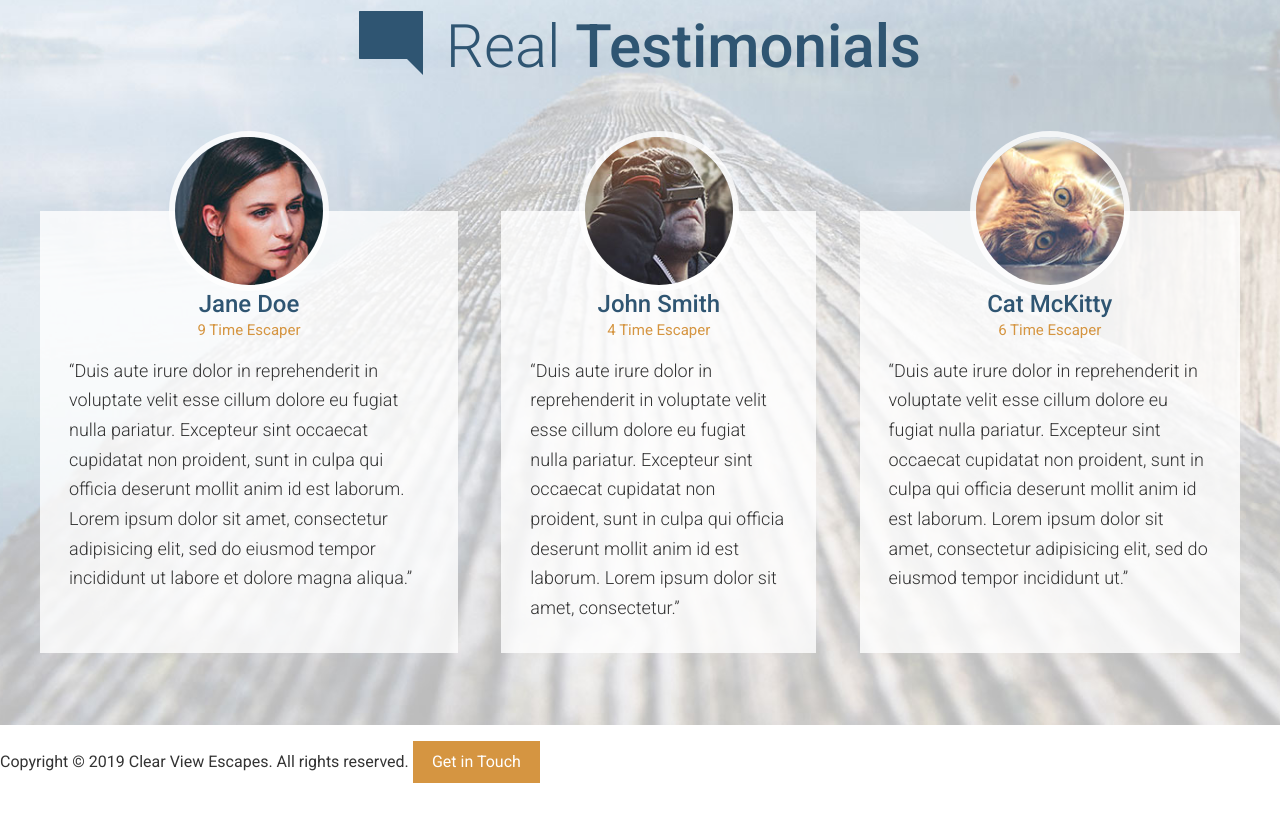
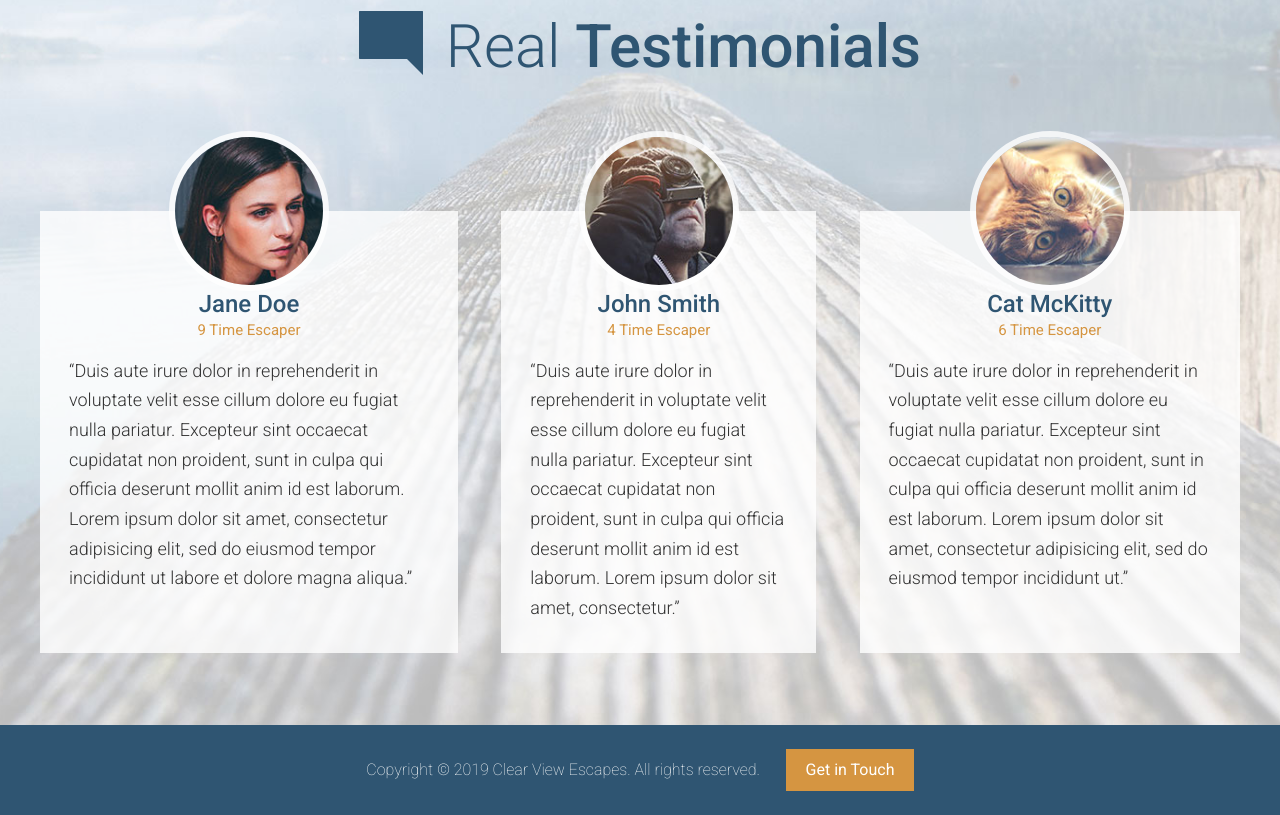
Before and after one commit to lewisRotchell/travel-site-tut-with-mods, a website built with Parcel: page src/index.html in a window 1280 px wide. Shown: the part 3153-3968 px from the top of the page. Built offline with nearby package versions, Linux system fonts and the light colour scheme.

Commit message:
styled footer

```diff
--- a/src/index.html
+++ b/src/index.html
@@ -334,11 +334,15 @@
       </div>
     </div>
 
-    <footer>
-      <p>
-        Copyright &copy; 2019 Clear View Escapes. All rights reserved.
-        <a class="btn btn--orange" href="#">Get in Touch</a>
-      </p>
+    <footer class="site-footer">
+      <div class="wrapper">
+        <p>
+          <span class="site-footer__text">
+            Copyright &copy; 2019 Clear View Escapes. All rights reserved.</span
+          >
+          <a class="btn btn--orange" href="#">Get in Touch</a>
+        </p>
+      </div>
     </footer>
     <!-- Leave this commented out HTML here until you need it for an upcoming "modal" lesson
   <div class="modal">
--- a/src/scss/main.scss
+++ b/src/scss/main.scss
@@ -12,3 +12,4 @@
 @import "./sections/section-title";
 @import "./sections/features";
 @import "./sections/testimonials";
+@import "./sections/footer";
--- /dev/null
+++ b/src/scss/sections/_footer.scss
@@ -0,0 +1,18 @@
+.site-footer {
+  background-color: $main-blue;
+  color: #fff;
+  padding: 0.5rem 0;
+  text-align: center;
+
+  &__text {
+    display: block;
+    margin-bottom: 1rem;
+    font-weight: 200;
+
+    @include atMedium {
+      display: inline;
+      margin-bottom: 0;
+      margin-right: 1.4rem;
+    }
+  }
+}
```
